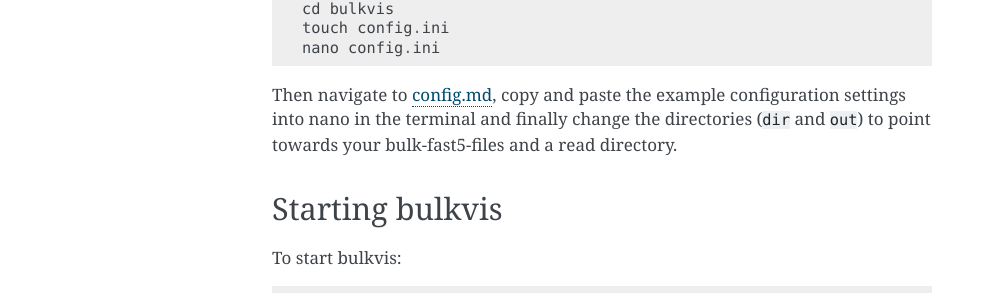
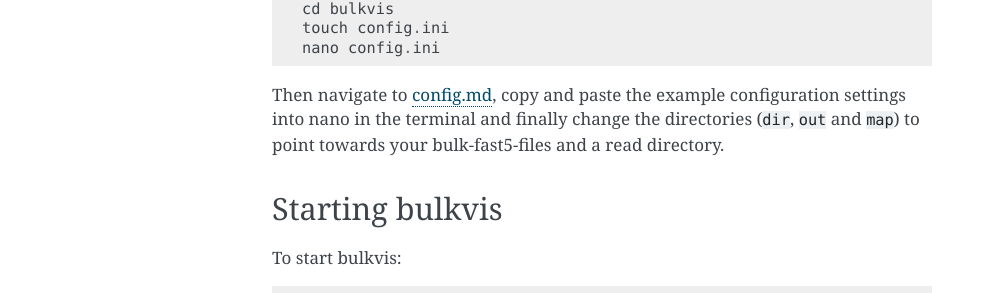
Before and after one commit to LooseLab/bulkvis, a Sphinx documentation site: the page built from docs/installation.rst, in a window 1280 px wide. Shown: the part 1609-1902 px from the top of the page, without its empty margins (148-1140 px from the left). Built offline with Sphinx 7.4.7, drawn with Linux system fonts in a browser that asks for light colours.

Commit message:
Update gen_bmf command

```diff
--- a/docs/installation.rst
+++ b/docs/installation.rst
@@ -70,7 +70,7 @@ Using ``config.md``::
     nano config.ini
 
 Then navigate to `config.md <https://github.com/LooseLab/bulkvis/blob/master/config.md>`_, copy and paste the example
-configuration settings into nano in the terminal and finally change the directories (``dir`` and ``out``) to point
+configuration settings into nano in the terminal and finally change the directories (``dir``, ``out`` and ``map``) to point
 towards your bulk-fast5-files and a read directory.
 
 Starting bulkvis
```
Also changed, not shown: other parts of docs/installation.rst (+1 -1 lines).
